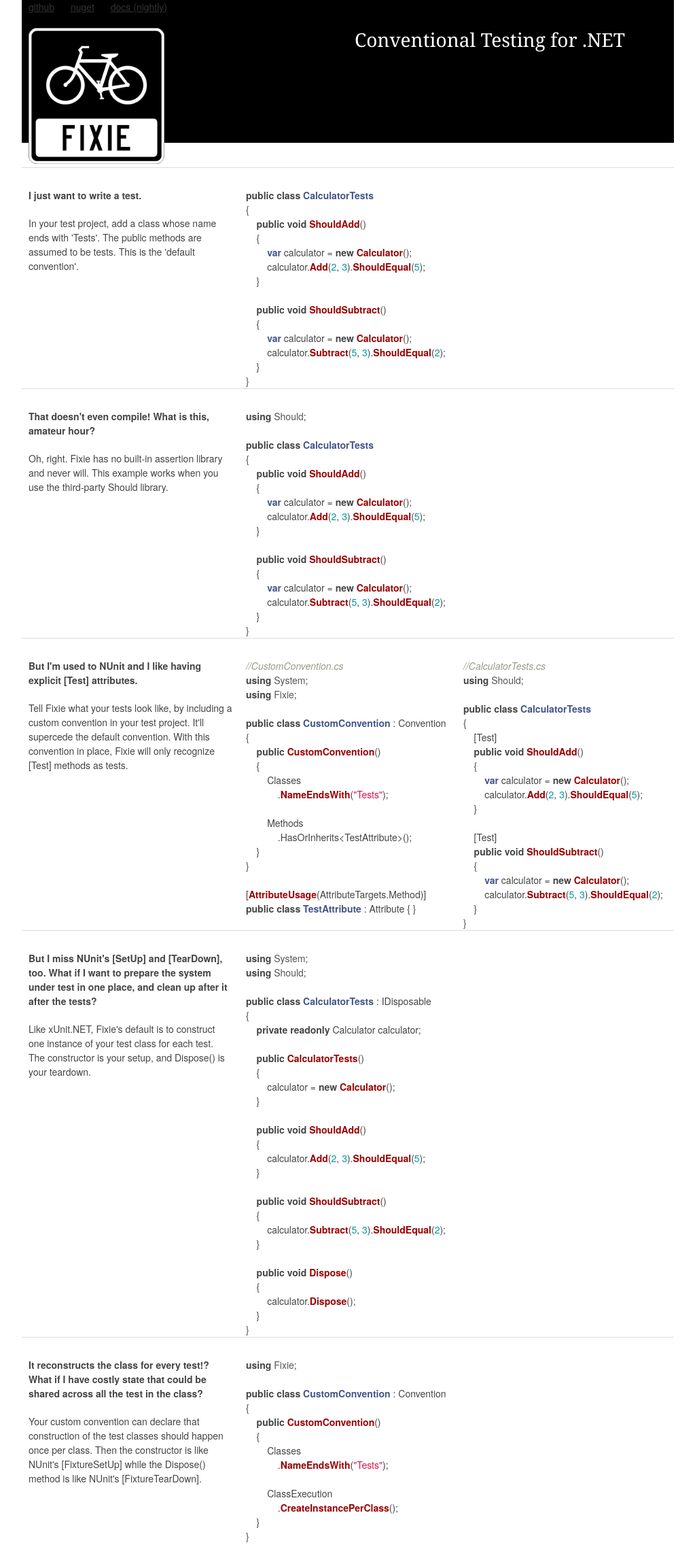
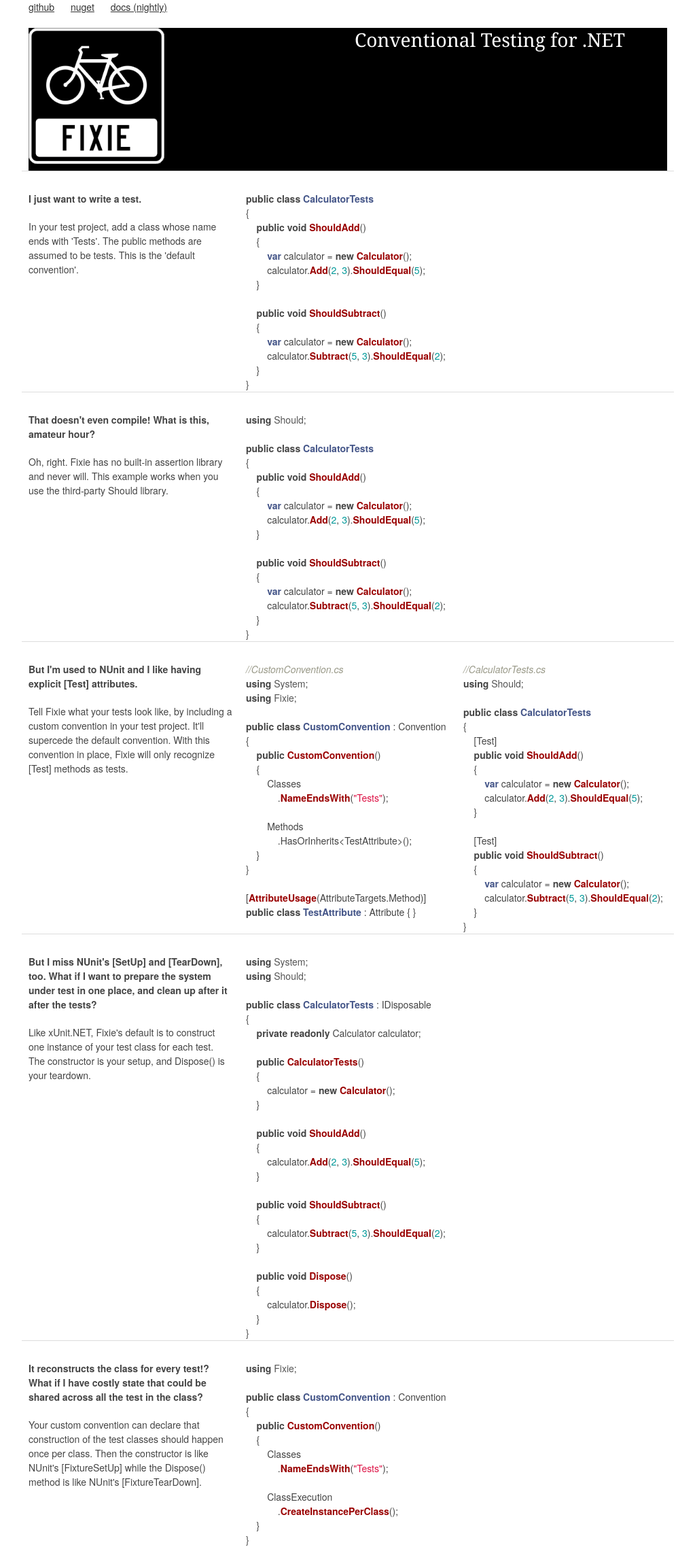
Before and after one commit to fixie/fixie.github.io, a Jekyll site: the page built from index.html, in a window 1280 px wide. Shown: the whole page at 68% size, without its empty margins (128-1151 px from the left). Built offline with Jekyll 4.4.1, drawn with Linux system fonts in a browser that asks for light colours.

Commit message:
Update default.html

```diff
--- a/_layouts/default.html
+++ b/_layouts/default.html
@@ -43,13 +43,15 @@
       </ul>
     </div>
 
-    <div id="header">
-      <div class="eight columns">
+    <div id="header" class="sixteen columns">
+     <div class="row">
+      <div class="eight columns alpha">
         <img src="images/fixie_256.png" width="200" height="200" />
       </div>
-      <div class="eight columns">
+      <div class="eight columns omega">
         <h3 style="color: white;">Conventional Testing for .NET</h3>
       </div>
+     </div>
     </div>
     <hr />
     {{ content }}
```
